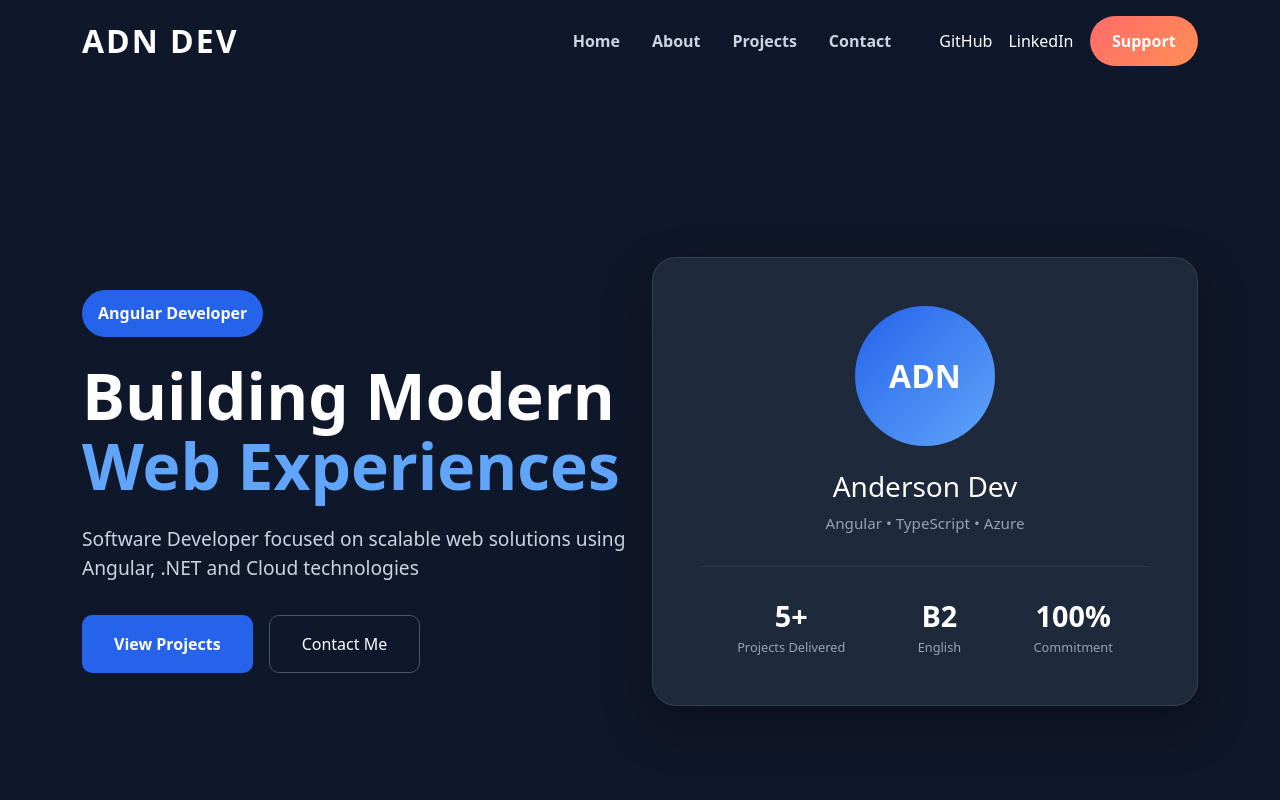
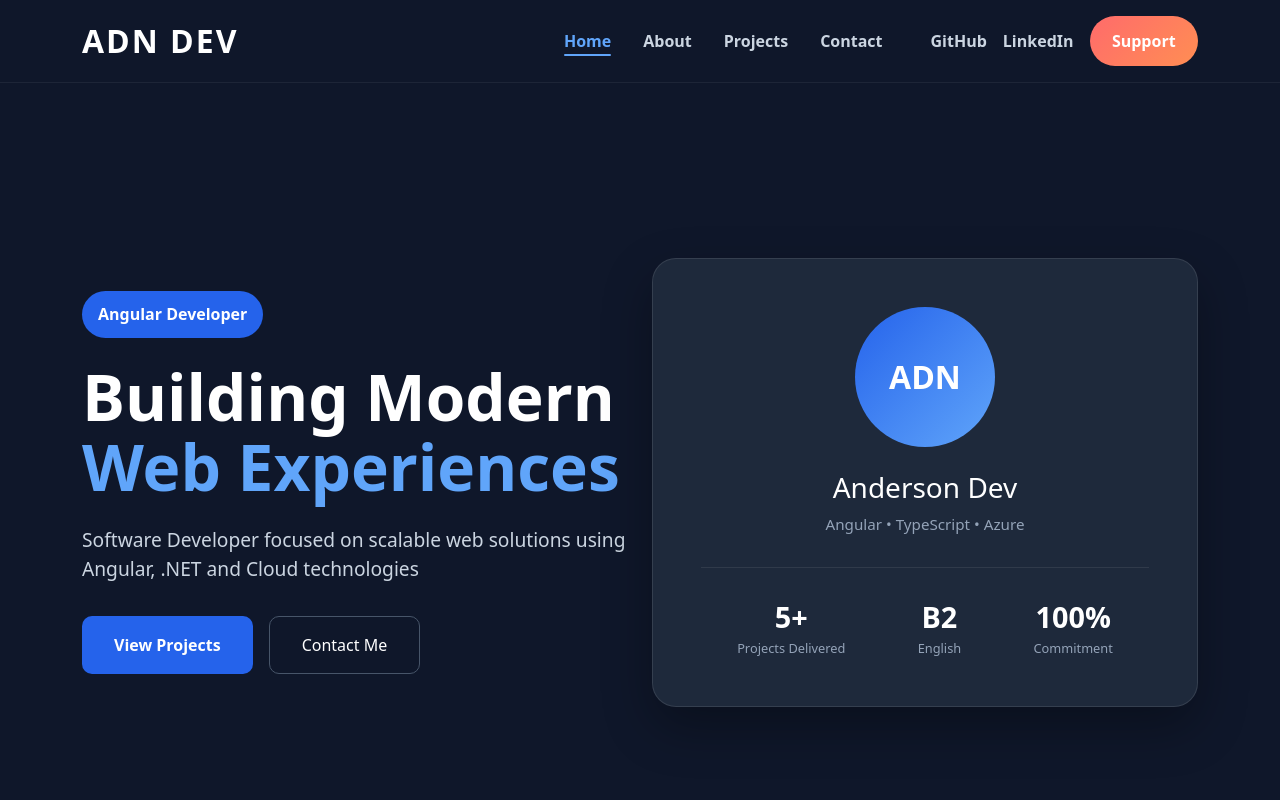
Before and after one commit to evidenciasponao/adn-dev, an Angular app: page / in a window 1280 px wide. Shown: the top 800 px of the page. Built offline with nearby package versions, Linux system fonts and the light colour scheme.

Commit message:
update navbar

```diff
--- a/src/app/core/navbar/navbar.css
+++ b/src/app/core/navbar/navbar.css
@@ -4,6 +4,7 @@
   position: sticky;
   top: 0;
   z-index: 1000;
+  border-bottom: 1px solid rgba(255, 255, 255, .06);
 }
 
 .navbar-container {
@@ -18,6 +19,11 @@
   font-size: 2rem;
   font-weight: 800;
   letter-spacing: 2px;
+  transition: color .3s;
+}
+
+.logo:hover {
+  color: #60a5fa;
 }
 
 .navbar-links {
@@ -31,17 +37,45 @@
   list-style: none;
   gap: 2rem;
   margin: 0;
+  padding: 0;
 }
 
 .nav-menu a {
   color: #cbd5e1;
   text-decoration: none;
   font-weight: 600;
-  transition: .3s;
+  transition: color .3s;
+  position: relative;
+  padding-bottom: 4px;
+}
+
+/* Línea animada bajo el link activo */
+.nav-menu a::after {
+  content: '';
+  position: absolute;
+  bottom: 0;
+  left: 0;
+  width: 0;
+  height: 2px;
+  background: #60a5fa;
+  border-radius: 2px;
+  transition: width .3s ease;
 }
 
 .nav-menu a:hover {
   color: #60a5fa;
+}
+
+.nav-menu a:hover::after {
+  width: 100%;
+}
+
+.nav-menu a.active-link {
+  color: #60a5fa;
+}
+
+.nav-menu a.active-link::after {
+  width: 100%;
 }
 
 .social-links {
@@ -52,70 +86,129 @@
 
 .social-links a {
   text-decoration: none;
+  color: #cbd5e1;
+  font-weight: 600;
+  transition: color .3s;
+}
+
+.social-links a:hover {
   color: white;
 }
 
 .support-btn {
-  background: linear-gradient(
-    135deg,
-    #ff6b6b,
-    #ff8e53
-  );
-
+  background: linear-gradient(135deg, #ff6b6b, #ff8e53);
   padding: .8rem 1.4rem;
   border-radius: 30px;
   color: white !important;
   font-weight: 700;
+  transition: transform .3s, box-shadow .3s !important;
 }
+
+.support-btn:hover {
+  transform: translateY(-2px);
+  box-shadow: 0 8px 20px rgba(255, 107, 107, .35);
+  color: white !important;
+}
+
+/* Hamburger button */
 
 .menu-button {
   display: none;
-
+  flex-direction: column;
+  justify-content: center;
+  align-items: center;
+  gap: 5px;
   background: transparent;
   border: 2px solid #475569;
+  width: 48px;
+  height: 48px;
+  border-radius: 12px;
+  cursor: pointer;
+  padding: 10px;
+  transition: border-color .3s;
+}
 
-  color: white;
-  font-size: 1.8rem;
+.menu-button:hover {
+  border-color: #60a5fa;
+}
 
-  width: 60px;
-  height: 60px;
+.bar {
+  display: block;
+  width: 20px;
+  height: 2px;
+  background: white;
+  border-radius: 2px;
+  transition: transform .35s ease, opacity .35s ease;
+  transform-origin: center;
+}
 
-  border-radius: 12px;
+/* Animación X al abrir */
+.menu-button.open .bar:nth-child(1) {
+  transform: translateY(7px) rotate(45deg);
 }
+
+.menu-button.open .bar:nth-child(2) {
+  opacity: 0;
+  transform: scaleX(0);
+}
+
+.menu-button.open .bar:nth-child(3) {
+  transform: translateY(-7px) rotate(-45deg);
+}
+
+/* Mobile */
 
 @media (max-width: 992px) {
 
   .menu-button {
-    display: block;
+    display: flex;
   }
 
   .navbar-links {
-    display: none;
-
     position: absolute;
-
     top: 100%;
     left: 0;
+    width: 100%;
+    background: #0f172a;
+    border-top: 1px solid rgba(255, 255, 255, .06);
+    padding: 1.5rem 2rem 2rem;
+    flex-direction: column;
+    align-items: flex-start;
+    gap: 1.5rem;
 
-    width: 100%;
-
-    background: #0f172a;
-
-    padding: 2rem;
+    /* Animación slide down */
+    max-height: 0;
+    overflow: hidden;
+    opacity: 0;
+    transition: max-height .4s ease, opacity .3s ease;
   }
 
   .navbar-links.show {
-    display: block;
+    max-height: 500px;
+    opacity: 1;
   }
 
   .nav-menu {
     flex-direction: column;
-    margin-bottom: 2rem;
+    gap: 1rem;
+    width: 100%;
+  }
+
+  .nav-menu a {
+    font-size: 1.1rem;
+  }
+
+  .nav-menu a::after {
+    display: none;
   }
 
   .social-links {
     flex-direction: column;
-    align-items: start;
+    align-items: flex-start;
+    gap: .75rem;
+    width: 100%;
+    padding-top: 1rem;
+    border-top: 1px solid rgba(255, 255, 255, .06);
   }
 
 }
--- a/src/app/core/navbar/navbar.html
+++ b/src/app/core/navbar/navbar.html
@@ -2,15 +2,19 @@
 
   <div class="container navbar-container">
 
-    <a routerLink="/" class="logo">
+    <a routerLink="/" class="logo" (click)="closeMenu()">
       ADN DEV
     </a>
 
     <button
       class="menu-button"
       (click)="toggleMenu()"
+      [class.open]="isMenuOpen"
+      aria-label="Toggle menu"
     >
-      ☰
+      <span class="bar"></span>
+      <span class="bar"></span>
+      <span class="bar"></span>
     </button>
 
     <div
@@ -21,25 +25,42 @@
       <ul class="nav-menu">
 
         <li>
-          <a routerLink="/">
+          <a
+            routerLink="/"
+            routerLinkActive="active-link"
+            [routerLinkActiveOptions]="{ exact: true }"
+            (click)="closeMenu()"
+          >
             Home
           </a>
         </li>
 
         <li>
-          <a routerLink="/about">
+          <a
+            routerLink="/about"
+            routerLinkActive="active-link"
+            (click)="closeMenu()"
+          >
             About
           </a>
         </li>
 
         <li>
-          <a routerLink="/projects">
+          <a
+            routerLink="/projects"
+            routerLinkActive="active-link"
+            (click)="closeMenu()"
+          >
             Projects
           </a>
         </li>
 
         <li>
-          <a routerLink="/contact">
+          <a
+            routerLink="/contact"
+            routerLinkActive="active-link"
+            (click)="closeMenu()"
+          >
             Contact
           </a>
         </li>
@@ -48,11 +69,11 @@
 
       <div class="social-links">
 
-        <a href="https://github.com/evidenciasponao" target="_blank">
+        <a href="https://github.com/evidenciasponao" target="_blank" (click)="closeMenu()">
           GitHub
         </a>
 
-        <a href="https://www.linkedin.com/in/anderson-montenegro-6498a3231/" target="_blank">
+        <a href="https://www.linkedin.com/in/anderson-montenegro-6498a3231/" target="_blank" (click)="closeMenu()">
           LinkedIn
         </a>
 
@@ -60,6 +81,7 @@
           href="https://ko-fi.com/neorave"
           target="_blank"
           class="support-btn"
+          (click)="closeMenu()"
         >
           Support
         </a>
--- a/src/app/core/navbar/navbar.ts
+++ b/src/app/core/navbar/navbar.ts
@@ -1,9 +1,9 @@
 import { Component } from '@angular/core';
-import { RouterLink } from '@angular/router';
+import { RouterLink, RouterLinkActive } from '@angular/router';
 
 @Component({
   selector: 'app-navbar',
-  imports: [RouterLink],
+  imports: [RouterLink, RouterLinkActive],
   templateUrl: './navbar.html',
   styleUrl: './navbar.css'
 })
@@ -15,4 +15,8 @@ export class NavbarComponent {
     this.isMenuOpen = !this.isMenuOpen;
   }
 
+  closeMenu(): void {
+    this.isMenuOpen = false;
+  }
+
 }
```
